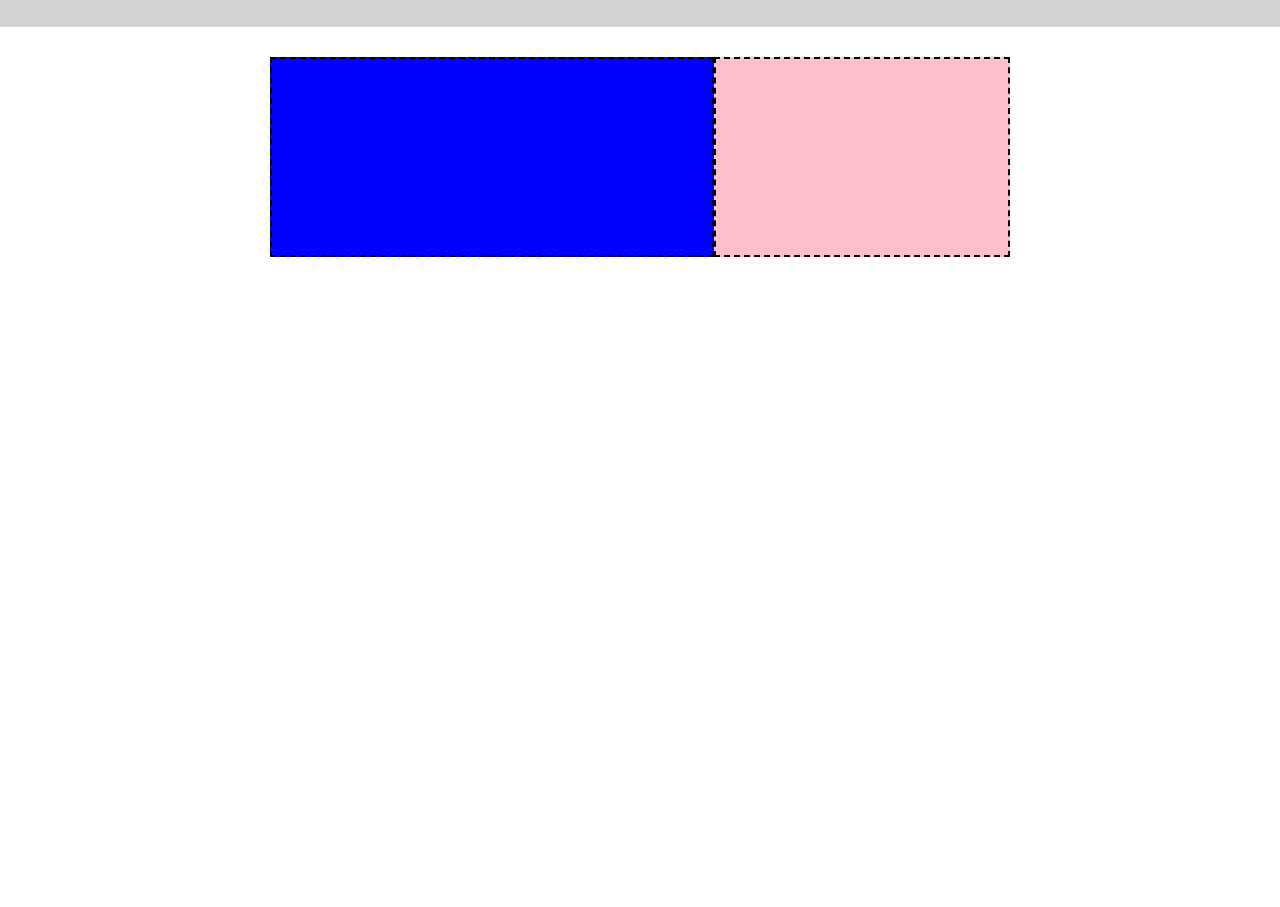
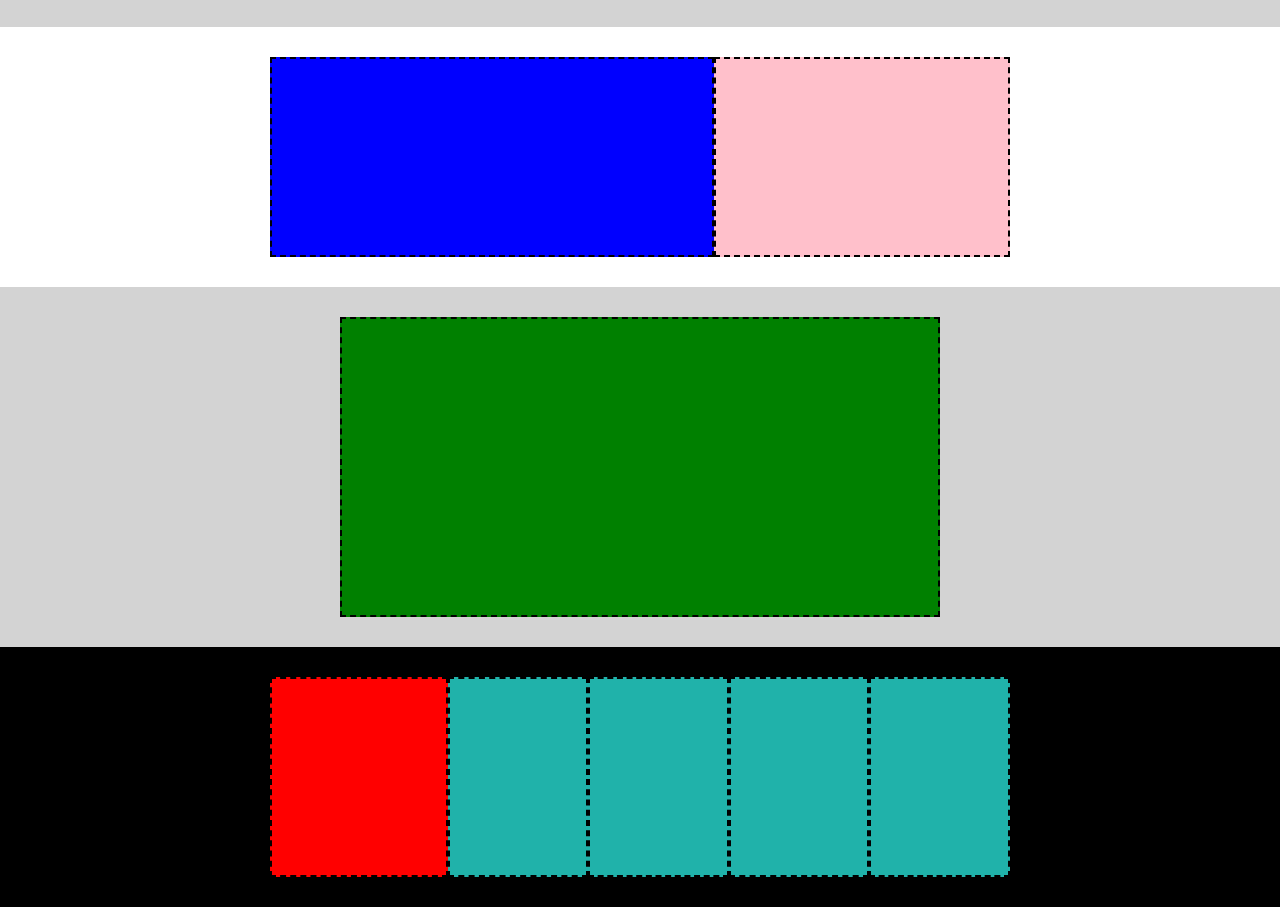
Before and after one commit to pietrocruciata/htmlcss-struttura-discord, a plain HTML site: page index.html in a window 1280 px wide. Shown: the part 743-1650 px from the top of the page. Before the commit the page ends 1030 px from the top, so only its background shows below. Drawn offline with Linux system fonts and the light colour scheme.

Commit message:
add blocks red and seagreen

```diff
--- a/css/style.css
+++ b/css/style.css
@@ -41,6 +41,10 @@
     height: 200px;
 }
 
+.col-19 {
+    width: 19%;
+}
+
 .col-60 {
     width: 60%;
     padding-left: 100px;
@@ -49,6 +53,10 @@
 .col-40 {
     width: 40%;
     padding-left: 100px;
+}
+
+.col-24 {
+    width: 24%;
 }
 
 .p-top-5 {
@@ -77,38 +85,59 @@
     height: 200px;
 }
 
+.bg-red {
+    background-color: red;
+}
+
 .bg-orange {
     background-color: orange;
+}
+
+.bg-lightseagreen {
+    background-color: lightseagreen;
 }
 
 .bg-pink {
     background-color: pink;
 }
 
-.eat{
+.eat {
     width: 300px;
     height: 150px;
 }
 
-.m-auto{
+
+.hw-300-600 {
+    height: 300px;
+    width: 600px;
+}
+
+.bg-green {
+    background-color: green;
+}
+
+.m-auto {
     margin: auto;
 }
 
-.p-30{
+.p-30 {
     padding: 30px;
 }
 
-.bg-grey{
+.bg-grey {
     background-color: lightgray;
 }
 
+.bg-black {
+    background-color: black;
+}
 
-.jc-end{
+.jc-end {
     display: flex;
     justify-content: flex-end;
 }
 
-.f-reverse{
+.f-reverse {
     flex-direction: row-reverse;
 }
 
--- a/index.html
+++ b/index.html
@@ -10,6 +10,7 @@
 
 <body>
 
+    <!--BARRA INIZIALE-->
     <header>
         <section class="bg-lightblue p-top-5 p-bottom-5">
             <div class="container bg-orange">
@@ -18,6 +19,13 @@
                     <div class="col-60 border-dashed p-top-5 p-bottom-5">link link link link link</div>
                     <div class="col-20 border-dashed p-top-5 p-bottom-5 jc-end">login</div>
                 </div>
+        </section>
+    </header>
+
+
+    <!--BLOCCHI FLEX-->
+    <main>
+
         </section>
         <section class="bg-blue row">
             <div class="eat m-auto container placeholder bg-pink border-dashed row"></div>
@@ -52,7 +60,28 @@
             </div>
 
         </section>
-    </header>
+
+        </section>
+        <section class="p-30 bg-grey row">
+            <div class="bg-green hw-300-600 m-auto container placeholder bg-pink border-dashed row"></div>
+        </section>
+
+        <section class="bg-black">
+            <div class="container">
+                <div class="row  p-30">
+                    <div class="height-200 row border-dashed bg-red col-24"></div>
+                    <div class="row border-dashed bg-lightseagreen col-19"></div>
+                    <div class="row border-dashed bg-lightseagreen col-19"></div>
+                    <div class="row border-dashed bg-lightseagreen col-19"></div>
+                    <div class="row border-dashed bg-lightseagreen col-19"></div>
+                </div>
+            </div>
+        </section>
+
+
+
+
+    </main>
 
 
 </body>
```
